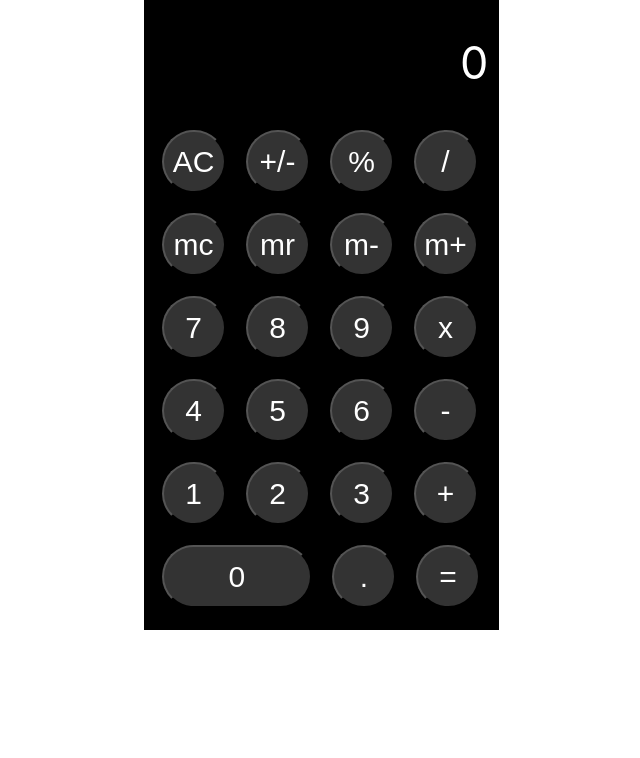
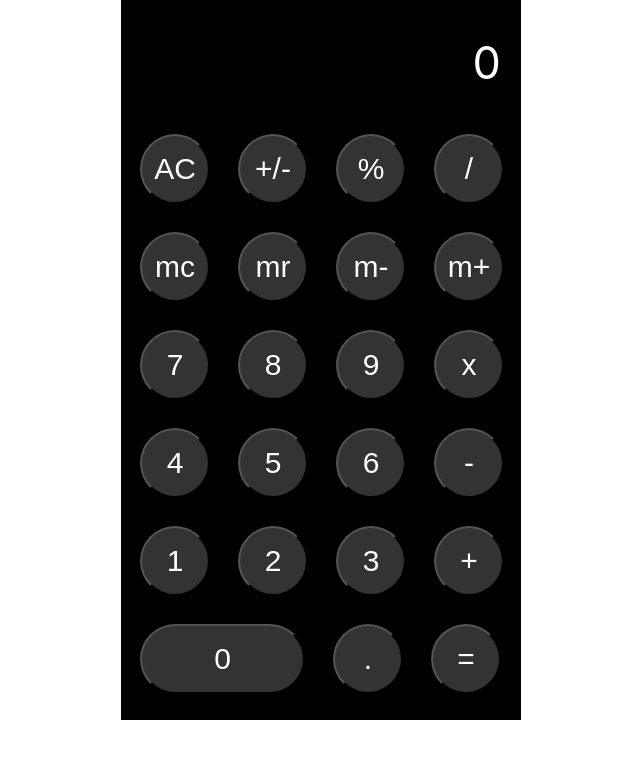
Before and after one commit to NikolasPlatonov/calculator, a React (Create React App) app: page / in a window 1280 px wide. Shown: the top 758 px of the page, without its empty margins (319-959 px from the left). Built offline with nearby package versions, Linux system fonts and the light colour scheme.

Commit message:
Main operators works

```diff
--- a/src/App.css
+++ b/src/App.css
@@ -1,6 +1,6 @@
 .main_container {
   display: grid;
-  grid-template-columns: 1fr 355px 1fr;
+  grid-template-columns: 1fr 400px 1fr;
 }
 
 .container {
@@ -8,27 +8,27 @@
   grid-template-rows: 120px 1fr;
   background-color: black;
   width: 100%;
-  height: 610px;
+  height: 700px;
   padding-bottom: 20px;
 }
 
 .input_container {
   display: grid;
   grid-template-rows: 30px 60px 30px;
-  margin-right: 10px;
+  margin-right: 20px;
   margin-top: 5px;
 }
 .display {
   display: flex;
   justify-content: flex-end;
   color: white;
-  max-width: 355px;
+  max-width: 400px;
 }
 
 .input {
   display: grid;
   justify-content: flex-end;
-  max-width: 355px;
+  max-width: 400px;
   font-size: 45px;
   color: white;
 }
@@ -42,33 +42,28 @@
 .btn_container {
   display: flex;
   flex-wrap: wrap;
-  margin-left: 8px;
-  margin-right: 5px;
   height: 100%;
+  margin-left: 5px;
 }
 
 .btn_row {
   display: inline;
   width: 100%;
   height: 13%;
-  margin: 1%;
 }
 
 .btn_null {
   background-color: #333333;
   color: white;
-  width: 44%;
+  width: 165px;
 }
 
 button {
   font-size: 30px;
-  /* height: 100%; */
-  /* width: 19%; */
-  width: 64px;
-  height: 63px;
+  width: 70px;
+  height: 70px;
   border-radius: 60px;
-  /* margin: 3%; */
-  margin: 10px;
+  margin: 14px;
   cursor: pointer;
 }
 
--- a/src/App.js
+++ b/src/App.js
@@ -69,22 +69,22 @@ function App() {
   };
 
   const subtractionBtn = (symbol) => {
-    setDisplay(input + symbol);
     setFirstNumber(input);
+    setSymbolOperator(symbol);
     setInput('');
     setStringOperatorValue('subtract');
   };
 
   const multiplyBtn = (symbol) => {
-    setDisplay(input + symbol);
     setFirstNumber(input);
+    setSymbolOperator(symbol);
     setInput('');
     setStringOperatorValue('multiply');
   };
 
   const divideBtn = (symbol) => {
-    setDisplay(input + symbol);
     setFirstNumber(input);
+    setSymbolOperator(symbol);
     setInput('');
     setStringOperatorValue('divide');
   };
@@ -100,35 +100,41 @@ function App() {
 
   const equalBtn = (symbol) => {
     if (stringOperatorValue === 'addition') {
-      let displayedInput = parseFloat(firstNumber) + parseFloat(input);
-      setInput(displayedInput);
+      setInput(parseFloat(firstNumber) + parseFloat(input));
       setSecondNumber(input);
       setEqualOperator(symbol);
-      setStringOperatorValue(stringOperatorValue + '=');
-      /////////////////
-    } else if (stringOperatorValue.includes('=')) {
-      let displayedInput = parseFloat(secondNumber) + parseFloat(input);
-      setInput(displayedInput);
+      setStringOperatorValue(stringOperatorValue + '_again');
+    } else if (stringOperatorValue === 'addition_again') {
+      setInput(parseFloat(secondNumber) + parseFloat(input));
       setFirstNumber(input);
       setEqualOperator(symbol);
-    }
-
-    /////////////////////////////////////////////////
-    else if (stringOperatorValue === 'subtract') {
-      let displayValue = display + input + symbol;
-      let displayedInput = parseFloat(firstNumber) - parseFloat(input);
-      setDisplay(displayValue);
-      setInput(displayedInput);
+    } else if (stringOperatorValue === 'subtract') {
+      setInput(parseFloat(firstNumber) - parseFloat(input));
+      setSecondNumber(input);
+      setEqualOperator(symbol);
+      setStringOperatorValue(stringOperatorValue + '_again');
+    } else if (stringOperatorValue === 'subtract_again') {
+      setInput(parseFloat(input) - parseFloat(secondNumber));
+      setFirstNumber(input);
+      setEqualOperator(symbol);
     } else if (stringOperatorValue === 'multiply') {
-      let displayValue = display + input + symbol;
-      let displayedInput = parseFloat(firstNumber) * parseFloat(input);
-      setDisplay(displayValue);
-      setInput(displayedInput);
+      setInput(parseFloat(firstNumber) * parseFloat(input));
+      setSecondNumber(input);
+      setEqualOperator(symbol);
+      setStringOperatorValue(stringOperatorValue + '_again');
+    } else if (stringOperatorValue === 'multiply_again') {
+      setInput(parseFloat(secondNumber) * parseFloat(input));
+      setFirstNumber(input);
+      setEqualOperator(symbol);
     } else if (stringOperatorValue === 'divide') {
-      let displayValue = display + input + symbol;
-      let displayedInput = parseFloat(firstNumber) / parseFloat(input);
-      setDisplay(displayValue);
-      setInput(displayedInput);
+      setInput(parseFloat(firstNumber) / parseFloat(input));
+      setSecondNumber(input);
+      setEqualOperator(symbol);
+      setStringOperatorValue(stringOperatorValue + '_again');
+    } else if (stringOperatorValue === 'divide_again') {
+      setInput(parseFloat(input) / parseFloat(secondNumber));
+      setFirstNumber(input);
+      setEqualOperator(symbol);
     } else if (
       stringOperatorValue.includes('percent') &&
       stringOperatorValue.includes('addition')
```
Also changed, not shown: 1 other file (tests, documents, lock files or other folders).
